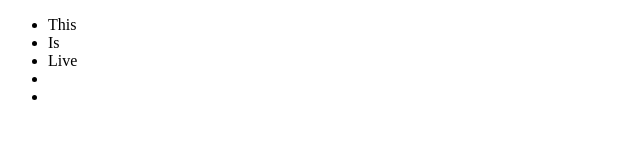
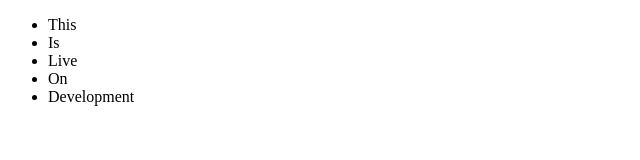
Before and after one commit to seanenriquez/gitTest, a plain HTML site: page index.html in a window 1280 px wide. Shown: the whole page, without its empty margins (0-640 px from the left). Drawn offline with Linux system fonts and the light colour scheme.

Commit message:
Added line that states development in index.html

```diff
--- a/index.html
+++ b/index.html
@@ -12,8 +12,8 @@
       <li>This</li>
       <li>Is</li>
       <li>Live</li>
-      <li></li>
-      <li></li>
+      <li>On</li>
+      <li>Development</li>
     </ul>
   </div>
 </body>
```
